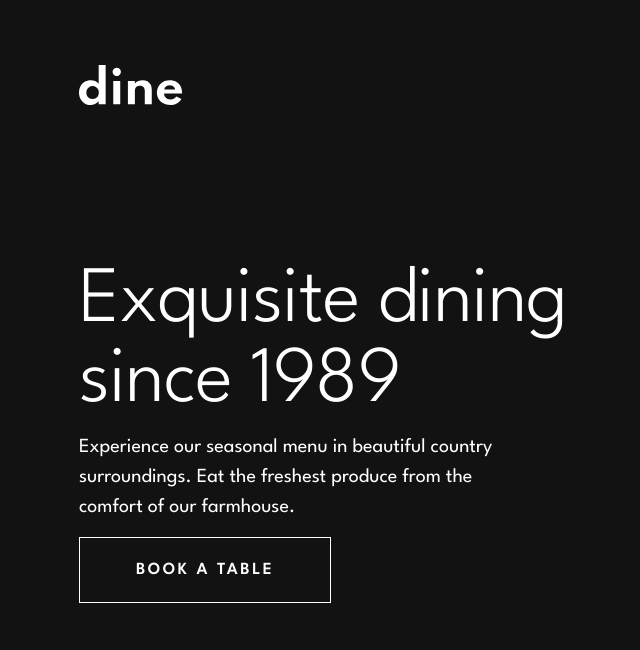
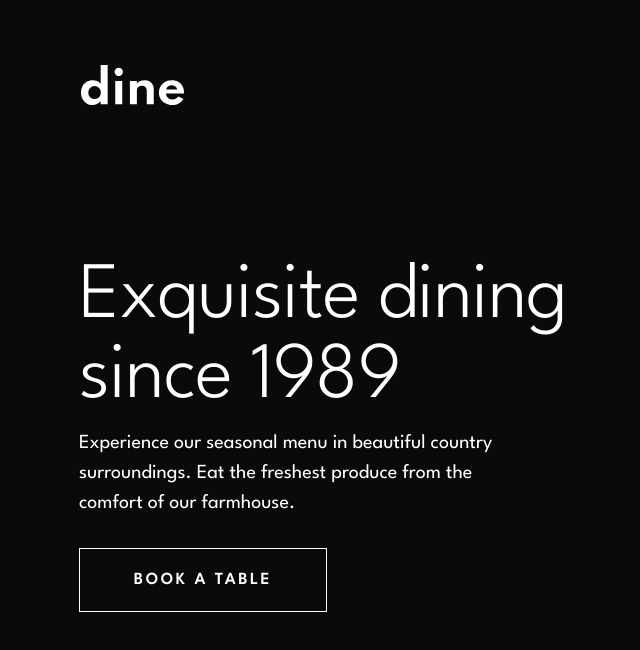
Before and after one commit to PrashanthAnthanagari/Dine-Restaurant, a plain HTML site: page starter-code/index.html in a window 1280 px wide. Shown: the whole page, without its empty margins (86-726 px from the left). Drawn offline with Linux system fonts and the light colour scheme.

Commit message:
Changes in  the Hero Section

```diff
--- a/starter-code/style.css
+++ b/starter-code/style.css
@@ -5,19 +5,36 @@
 }
 
 body {
-    background-color: rgb(19, 18, 18);
+    background-color: rgb(10, 10, 10);
 }
 
 .hero-header {
-    padding: 65px 0px 198px 165px;
     font-family: "League Spartan", sans-serif;
     display: flex;
     flex-direction: column;
     gap: 153px;
 }
+.logo {
+    position: absolute;
+    width:103px;
+    height:40px;
+    left:167px;
+    top:65px;
+}
 
 .hero-content {
     color: white;
+    display: flex;
+    flex-direction: column;
+    align-items: flex-start;
+    padding: 0px;
+    gap:10px;
+
+    position: absolute;
+    width: 508px;
+    height: 364px;
+    left:165px;
+    top:258px;
 
     h1 {
         font-size: 80px;
@@ -29,19 +46,20 @@ body {
     }
 
     p {
-        margin-top: 10px;
         font-size: 20px;
         font-weight: 400;
         line-height: 1.5;
         width: 445px;
-        margin-bottom: 40px;
+        margin-bottom: 20px;
     }
+
     a {
         text-decoration: none;
+        display: flex;
         justify-content: center;
         align-items: center;
-        padding:24px 56px;
-        width:248px;
+        width: 248px;
+        height: 64px;
         border: 1px solid #FFFFFF;
         font-size: 17px;
         font-weight: 600;
```
